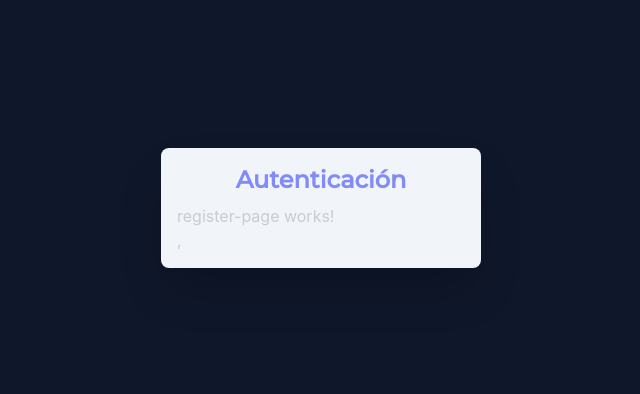
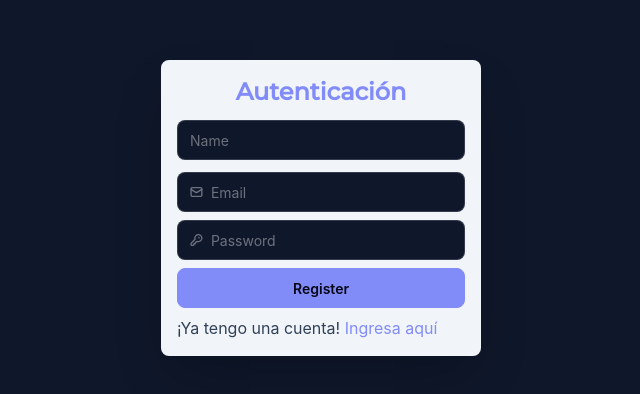
Before and after one commit to smarchena/teslo-shop, an Angular app in the folder frontend/: page /auth/register in a window 1280 px wide. Shown: the part 192-586 px from the top of the page, without its empty margins (319-959 px from the left). Built offline with nearby package versions, Linux system fonts and the light colour scheme.

Commit message:
feat: implement registration form with validation and auth service integration

```diff
--- a/frontend/src/app/auth/pages/register-page/register-page.html
+++ b/frontend/src/app/auth/pages/register-page/register-page.html
@@ -1 +1,54 @@
-<p>register-page works!</p>,
+<form class="flex flex-col gap-2" [formGroup]="registerForm" (ngSubmit)="onSubmit()">
+
+<fieldset class="fieldset">
+  <input type="text" id="name" class="input" placeholder="Name" required formControlName="fullName" />
+</fieldset>
+
+  <label class="input validator">
+    <svg class="h-[1em] opacity-50" xmlns="http://www.w3.org/2000/svg" viewBox="0 0 24 24">
+      <g stroke-linejoin="round" stroke-linecap="round" stroke-width="2.5" fill="none" stroke="currentColor">
+        <rect width="20" height="16" x="2" y="4" rx="2"></rect>
+        <path d="m22 7-8.97 5.7a1.94 1.94 0 0 1-2.06 0L2 7"></path>
+      </g>
+    </svg>
+    <input type="email" placeholder="Email" required formControlName="email" />
+  </label>
+  <div class="validator-hint hidden">Enter valid email address</div>
+
+  <label class="input validator">
+    <svg class="h-[1em] opacity-50" xmlns="http://www.w3.org/2000/svg" viewBox="0 0 24 24">
+      <g stroke-linejoin="round" stroke-linecap="round" stroke-width="2.5" fill="none" stroke="currentColor">
+        <path
+          d="M2.586 17.414A2 2 0 0 0 2 18.828V21a1 1 0 0 0 1 1h3a1 1 0 0 0 1-1v-1a1 1 0 0 1 1-1h1a1 1 0 0 0 1-1v-1a1 1 0 0 1 1-1h.172a2 2 0 0 0 1.414-.586l.814-.814a6.5 6.5 0 1 0-4-4z">
+        </path>
+        <circle cx="16.5" cy="7.5" r=".5" fill="currentColor"></circle>
+      </g>
+    </svg>
+    <input type="password" required placeholder="Password" minlength="6" pattern="(?=.*\d)(?=.*[a-z])(?=.*[A-Z]).{6,}"
+      title="Must be more than 8 characters, including number, lowercase letter, uppercase letter"
+      formControlName="password" />
+  </label>
+  <p class="validator-hint hidden">
+    Must be more than 8 characters, including
+    <br />At least one number <br />At least one lowercase letter <br />At least one uppercase letter
+  </p>
+
+  <button class="btn btn-secondary" type="submit">
+    Register
+  </button>
+
+  <p class="text-slate-700">
+    ¡Ya tengo una  cuenta!
+    <a routerLink="/auth/login" class="text-secondary">Ingresa aquí</a>
+  </p>
+</form>
+
+@if (hasError()) {
+    <div role="alert" class="alert alert-error animate-fade-in fixed bottom-1.5 right-1.5 w-52">
+      <svg xmlns="http://www.w3.org/2000/svg" class="h-6 w-6 shrink-0 stroke-current" fill="none" viewBox="0 0 24 24">
+        <path stroke-linecap="round" stroke-linejoin="round" stroke-width="2"
+          d="M10 14l2-2m0 0l2-2m-2 2l-2-2m2 2l2 2m7-2a9 9 0 11-18 0 9 9 0 0118 0z" />
+      </svg>
+      <span>El usuario se encuentra registrado!</span>
+    </div>
+  }
--- a/frontend/src/app/auth/pages/register-page/register-page.ts
+++ b/frontend/src/app/auth/pages/register-page/register-page.ts
@@ -1,8 +1,48 @@
-import { Component } from '@angular/core';
+import { Component, inject, signal } from '@angular/core';
+import { FormBuilder, ReactiveFormsModule, Validators } from '@angular/forms';
+import { Router, RouterLink } from '@angular/router';
+import { AuthService } from '@auth/services/auth.service';
 
 @Component({
   selector: 'app-register-page',
-  imports: [],
+  imports: [RouterLink, ReactiveFormsModule],
   templateUrl: './register-page.html',
 })
-export class RegisterPage {}
+export class RegisterPage {
+
+  private fb = inject(FormBuilder)
+   hasError = signal(false)
+  isPosting = signal(false)
+  router = inject(Router)
+
+  authService = inject(AuthService)
+
+  registerForm = this.fb.group({
+    fullName: ['', Validators.required, Validators.minLength(4)],
+    email: ['', [Validators.required, Validators.email]],
+    password: ['', [Validators.required, Validators.minLength(6)]],
+  })
+
+  onSubmit() {
+    if (this.registerForm.invalid) {
+      this.hasError.set(true)
+      setTimeout(() => {
+        this.hasError.set(false)
+      }, 2000);
+      return
+    }
+
+    const { fullName = '', email = '', password = '' } = this.registerForm.value
+
+    this.authService.register(fullName!, email!, password!).subscribe((isAuthenticated) => {
+      if (isAuthenticated) {
+        this.router.navigateByUrl('/')
+        return
+      }
+      this.hasError.set(true)
+      setTimeout(() => {
+        this.hasError.set(false)
+      }, 2000);
+    })
+  }
+}
--- a/frontend/src/app/auth/services/auth.service.ts
+++ b/frontend/src/app/auth/services/auth.service.ts
@@ -85,4 +85,16 @@ export class AuthService {
     this.logOut()
     return of(false)
   }
+
+   register(fullName: string, email: string, password: string): Observable<boolean> {
+    return this.http.post<AuthResponse>(`${baseUrl}/auth/register`, {
+      fullName: fullName,
+      email: email,
+      password: password
+    }).pipe(
+      map(resp => this.handleAuthSuccess(resp)),
+      catchError((error: any) => this.handleAuthError(error))
+    )
+  }
+
 }
```
